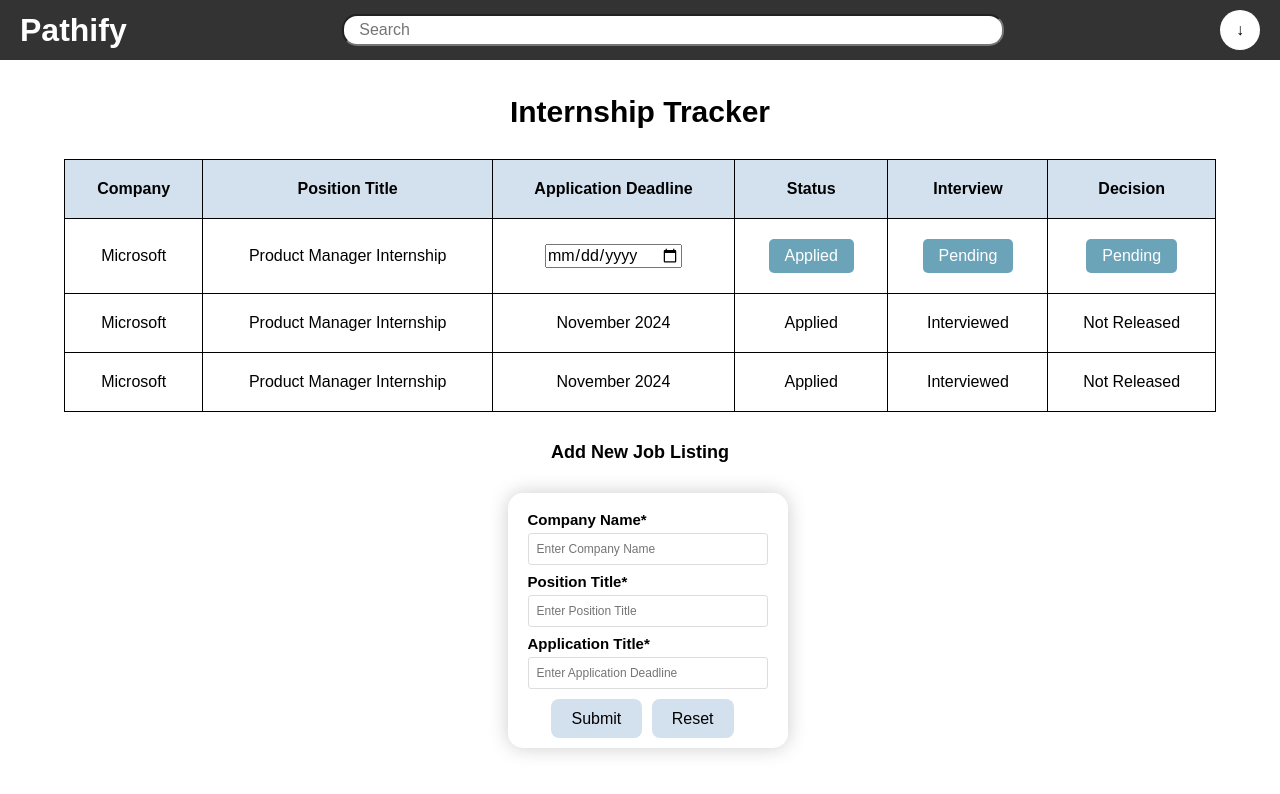
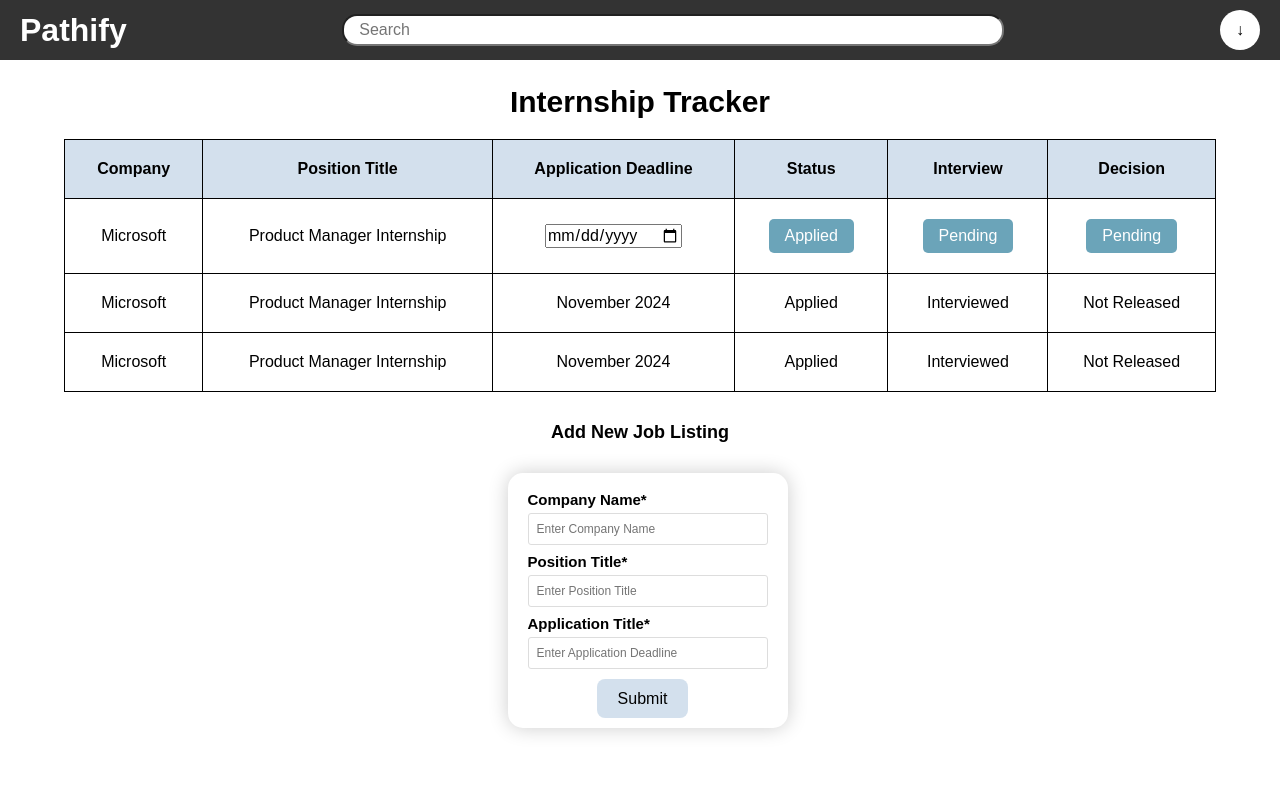
Before and after one commit to by04min/Pathify, a React (Vite) app in the folder pathify/: page / in a window 1280 px wide. Shown: the top 794 px of the page. Built offline with nearby package versions, Linux system fonts and the light colour scheme.

Commit message:
Made required fields for the form

```diff
--- a/pathify/src/pages/Home.css
+++ b/pathify/src/pages/Home.css
@@ -1,5 +1,9 @@
+.big-home-container h1{
+    padding-top: 20px;
+    padding-bottom: 20px;
+}
+
 .title{
-    margin-top: 215x;
     font-family: sans-serif;
     font-weight: bold;
     font-size: 30px;
--- a/pathify/src/pages/Home.jsx
+++ b/pathify/src/pages/Home.jsx
@@ -20,6 +20,7 @@ function Home() {
             [row]: status,
         }));
     };
+
 
     return(
         <div>
@@ -88,17 +89,16 @@ function Home() {
                 <h3 className="home-form-title"> Add New Job Listing </h3>
                 <div className='home-form-container'>
                     <form className='home-form'>
-                        <label className='home-form-label' htmlFor='company-name'> Company Name* </label>
-                        <input className='home-form-input' type="text" placeholder="Enter Company Name" name="company-name"></input>
+                        <label className='home-form-label' htmlFor='companyname'> Company Name* </label>
+                        <input className='home-form-input' type="text" placeholder="Enter Company Name" name="companyname" required ></input>
 
-                        <label className='home-form-label' htmlFor='position-title'> Position Title* </label>
-                        <input className='home-form-input' type="text" placeholder="Enter Position Title" name="position-title" ></input>
+                        <label className='home-form-label' htmlFor='positiontitle'> Position Title* </label>
+                        <input className='home-form-input' type="text" placeholder="Enter Position Title" name="positiontitle" required ></input>
 
-                        <label className='home-form-label' htmlFor='application-deadline'> Application Title* </label>
-                        <input className='home-form-input' type="text" placeholder="Enter Application Deadline" name="application-deadline" ></input>
+                        <label className='home-form-label' htmlFor='applicationdeadline'> Application Title* </label>
+                        <input className='home-form-input' type="text" placeholder="Enter Application Deadline" name="applicationdeadline" required ></input>
 
-                        <button className="home-form-buttons" type="submit"> Submit </button>
-                        <button className="home-form-buttons" type="button"> Reset </button>
+                        <button className="home-form-buttons" type="submit" > Submit </button>
                     </form>
                  </div>
 
```
